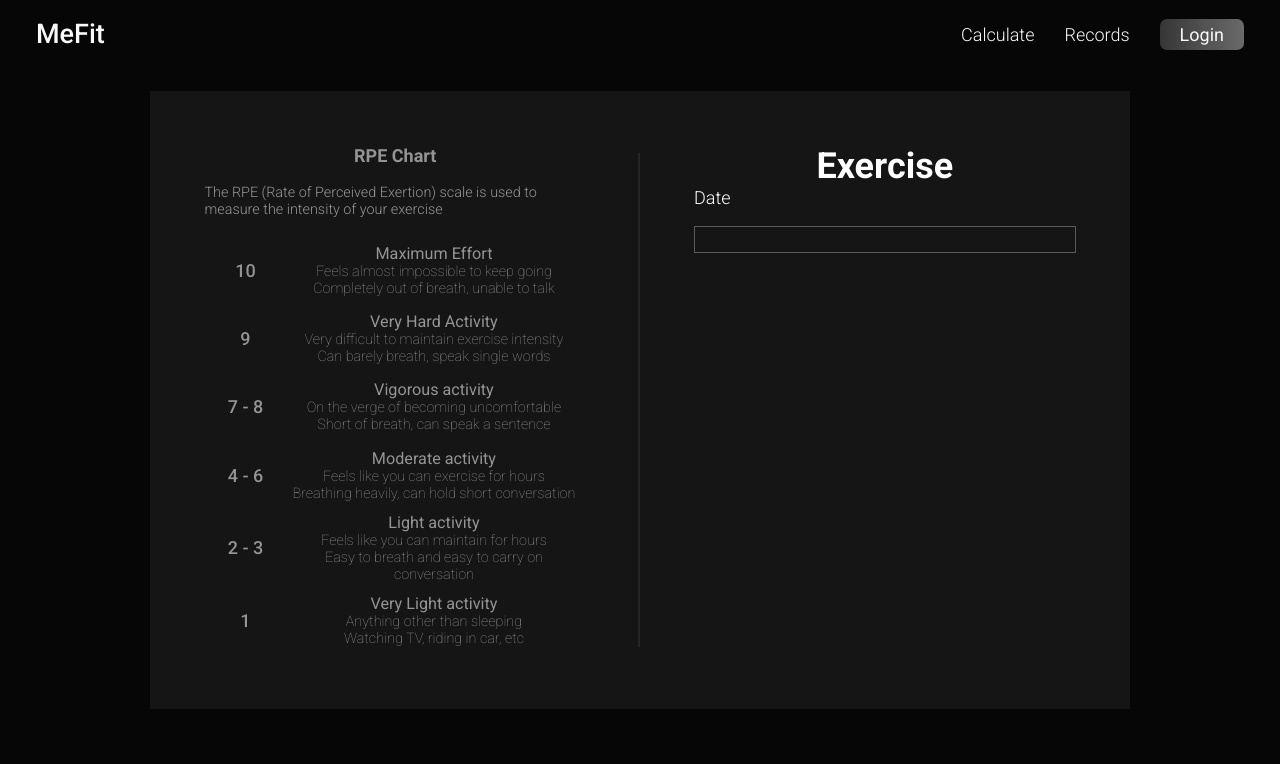
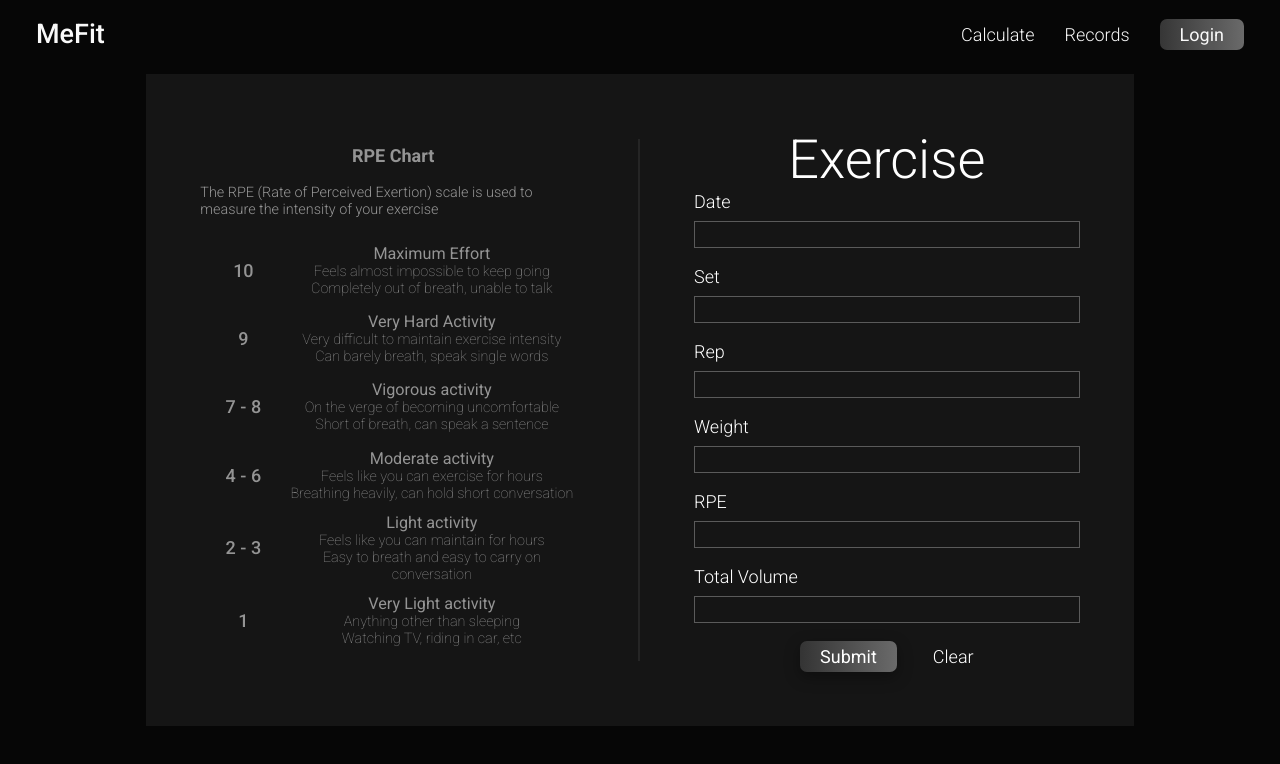
Before and after one commit to karyma-dev/mefit, a Next.js app: page /calculate in a window 1280 px wide. Shown: the top 764 px of the page. Built offline with nearby package versions, Linux system fonts and the light colour scheme.

Commit message:
update calculate component

```diff
--- a/components/calculate/Form.tsx
+++ b/components/calculate/Form.tsx
@@ -1,19 +1,94 @@
-import React from 'react'
+import withRouter from 'next/dist/client/with-router'
+import React, { Component } from 'react'
 import styled from 'styled-components'
 
-export default function Form() {
+import Button from '../common/Button'
+import EditText from '../common/EditText'
+
+export default class Form extends Component {
+
+    state = {
+        exercise: 'Exercise',
+        date: '',
+        set: '',
+        rep: '',
+        weight: '',
+        rpe: '',
+        totalVolume: ''
+    }
+
+    onChange = (e) => {
+        this.setState({
+            [e.target.name]: e.target.value
+        })
+    }
+
+    render() {
         return (
             <Wrapper>
-            <Title>Exercise</Title>
+                <EditContainer>
+                    <EditText title="Exercise" labelStyle={labelStyle} inputStyle={inputStyle} />
+                </EditContainer>
                 <Container>
                     <Group>
                         <Label>Date</Label>
-                    <Input />
+                        <Input value={this.state.date} onChange={this.onChange} name="date" />
                     </Group>
+                    <Group>
+                        <Label>Set</Label>
+                        <Input value={this.state.set} onChange={this.onChange} name="set" type='number' />
+                    </Group>
+                    <Group>
+                        <Label>Rep</Label>
+                        <Input value={this.state.rep} onChange={this.onChange} name="rep" type='number' />
+                    </Group>
+                    <Group>
+                        <Label>Weight</Label>
+                        <Input value={this.state.weight} onChange={this.onChange} name="weight" type='number' />
+                    </Group>
+                    <Group>
+                        <Label>RPE</Label>
+                        <Input value={this.state.rpe} onChange={this.onChange} name="rpe" type='number' />
+                    </Group>
+                    <Group>
+                        <Label>Total Volume</Label>
+                        <Input value={this.state.totalVolume} name="totalVolume" type='number' disabled />
+                    </Group>
+
+                    <ButtonGroup>
+                        <Button text='Submit' style={{ marginRight: '2rem' }} />
+                        Clear
+                    </ButtonGroup>
                 </Container>
             </Wrapper>
         )
     }
+}
+
+
+
+const inputStyle = {
+    backgroundColor: 'transparent',
+    outline: 'none',
+    color: 'white',
+    fontSize: '3rem',
+    fontWeight: '300',
+    width: '200px'
+}
+
+const labelStyle = {
+    fontSize: '3rem',
+    width: '100%',
+    textAlign: 'center',
+    cursor: 'pointer'
+}
+
+// Styled Components
+
+const EditContainer = styled.div`
+    display: flex;
+    justify-content: center;
+`
 
 const Wrapper = styled.form`
     flex: 1;
@@ -21,21 +96,17 @@ const Wrapper = styled.form`
     padding: 3rem;
 `
 
-const Title = styled.h1`
-    text-align: center;
-`
-
 const Container = styled.div`
-
 `
 
 const Group = styled.div`
     display: flex;
     flex-direction: column;
+    margin-bottom: 1rem;
 `
 
 const Label = styled.label`
-    margin-bottom: 1rem;
+    margin-bottom: 0.5rem;
 `
 
 const Input = styled.input`
@@ -45,3 +116,9 @@ const Input = styled.input`
     outline: none;
     padding: 5px;
 `
+
+const ButtonGroup = styled.div`
+    display: flex;
+    justify-content: center;
+    align-items: center;
+`
--- a/components/common/Button.tsx
+++ b/components/common/Button.tsx
@@ -1,13 +1,17 @@
 import React from 'react'
 import styled from 'styled-components'
-import { getServerSideProps } from '../../pages/calculate'
 
-export default function Button({ text, style }) {
+export default function Button({ text, style }: Prop) {
     return (
         <Wrapper style={style}>
             {text}
         </Wrapper>
     )
+}
+
+interface Prop {
+    text: string,
+    style?: object
 }
 
 const Wrapper = styled.div`
@@ -19,6 +23,7 @@ const Wrapper = styled.div`
     font-weight: 400;
     box-shadow: rgba(0, 0, 0, 0.35) 0px 5px 15px;
     z-index: 1;
+    cursor: pointer;
 
     &::before {
         position: absolute;
--- /dev/null
+++ b/components/common/EditText.tsx
@@ -0,0 +1,28 @@
+import React, { useState } from 'react'
+
+export default function EditText({ inputStyle, labelStyle, title }: Prop) {
+    const [text, setText] = useState(title)
+    const [edit, setEdit] = useState(false)
+
+    const onBlur = (e) => {
+        if (text.length <= 0) {
+            setText(title)
+        } else {
+            setText(e.target.value)
+        }
+
+        setEdit(false)
+    }
+
+    if (edit) {
+        return <input value={text} onChange={(e) => setText(e.target.value)} onBlur={onBlur} autoFocus style={inputStyle} />
+    } else {
+        return <label onClick={() => setEdit(true)} style={labelStyle}>{text}</label >
+    }
+}
+
+interface Prop {
+    title: string,
+    inputStyle?: object,
+    labelStyle?: object
+}
--- a/package.json
+++ b/package.json
@@ -12,6 +12,7 @@
     "next": "11.0.1",
     "prettier": "^2.3.2",
     "react": "17.0.2",
+    "react-datepicker": "^4.2.0",
     "react-dom": "17.0.2",
     "styled-components": "^5.3.0"
   },
--- a/pages/_app.tsx
+++ b/pages/_app.tsx
@@ -1,14 +1,15 @@
 import React from 'react'
+import { ThemeProvider } from 'styled-components'
 import { AppProps } from 'next/app'
 import { UserProvider } from '@auth0/nextjs-auth0'
 
 import GlobalStyle from '../utils/GlobalStyles'
-import ThemeProvider from '../utils/theme'
+import theme from '../utils/theme'
 
 function MyApp({ Component, pageProps }: AppProps) {
   return (
     <UserProvider>
-      <ThemeProvider>
+      <ThemeProvider theme={theme}>
         <GlobalStyle />
         <Component {...pageProps} />
       </ThemeProvider>
--- a/utils/GlobalStyles.ts
+++ b/utils/GlobalStyles.ts
@@ -5,12 +5,12 @@ const GlobalStyle = createGlobalStyle`
     box-sizing: border-box;
     margin: 0;
     padding: 0;
+    font-family: 'Roboto', sans-serif;
   }
 
   html {
     font-size: 18px;
     font-weight: 300;
-    font-family: 'Roboto', sans-serif;
     overflow-x: hidden;
   }
 
--- /dev/null
+++ b/utils/theme.ts
@@ -0,0 +1,7 @@
+const theme = {
+  primaryTextColor: 'white',
+  secondaryTextColor: 'black',
+  tertiaryTextColor: 'red'
+}
+
+export default theme
--- a/utils/theme.tsx
+++ /dev/null
@@ -1,16 +0,0 @@
-import React from "react"
-import { ThemeProvider } from "styled-components"
-
-const theme = {
-  primaryTextColor: 'white',
-  secondaryTextColor: 'black',
-  tertiaryTextColor: 'red'
-}
-
-const Theme = ({ children }) => (
-  <ThemeProvider theme={theme}>
-    {children}
-  </ThemeProvider>
-)
-
-export default Theme
```
Also changed, not shown: 1 other file (tests, documents, lock files or other folders). Lines whose indentation alone changed are shown as unchanged.
